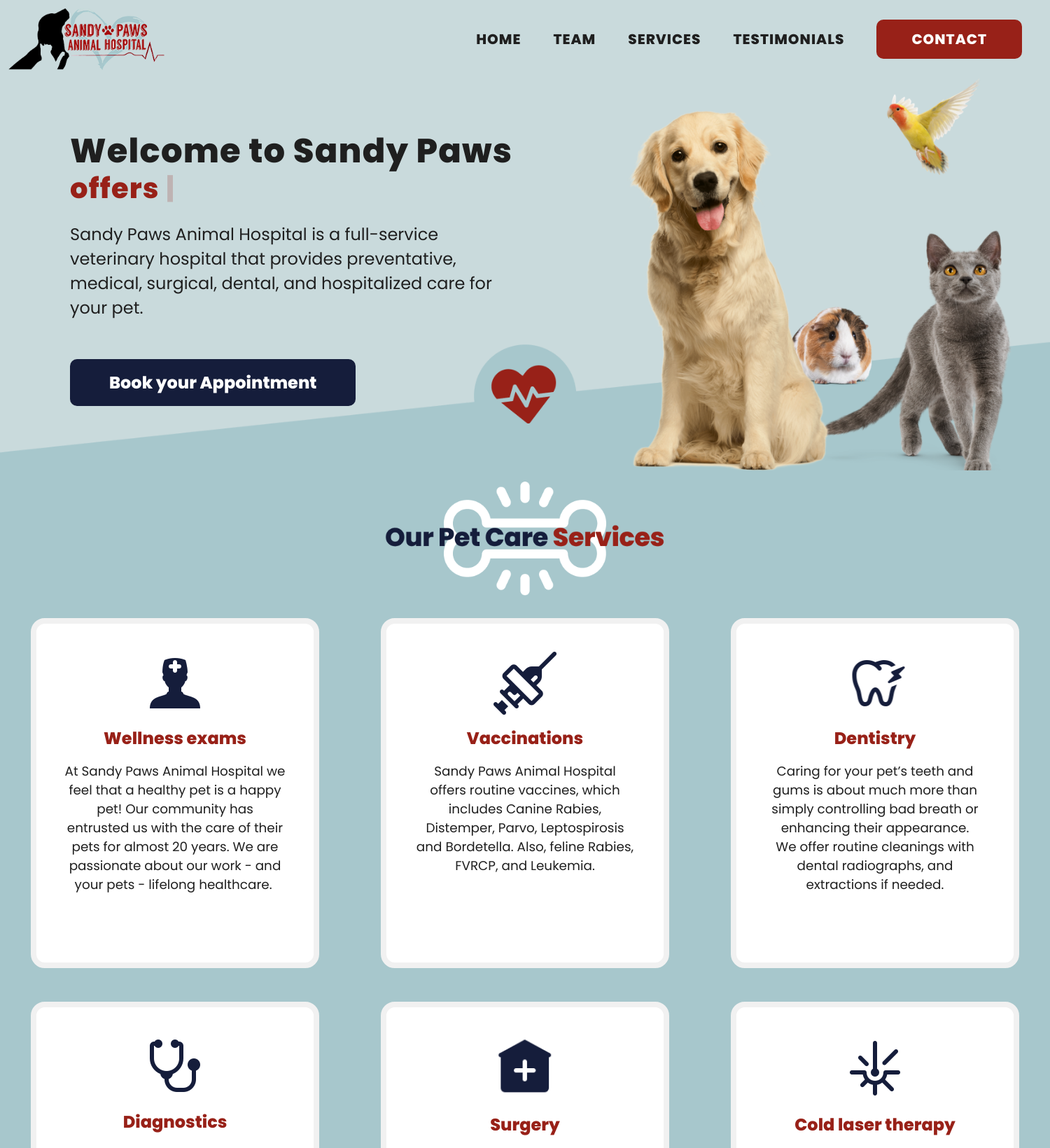
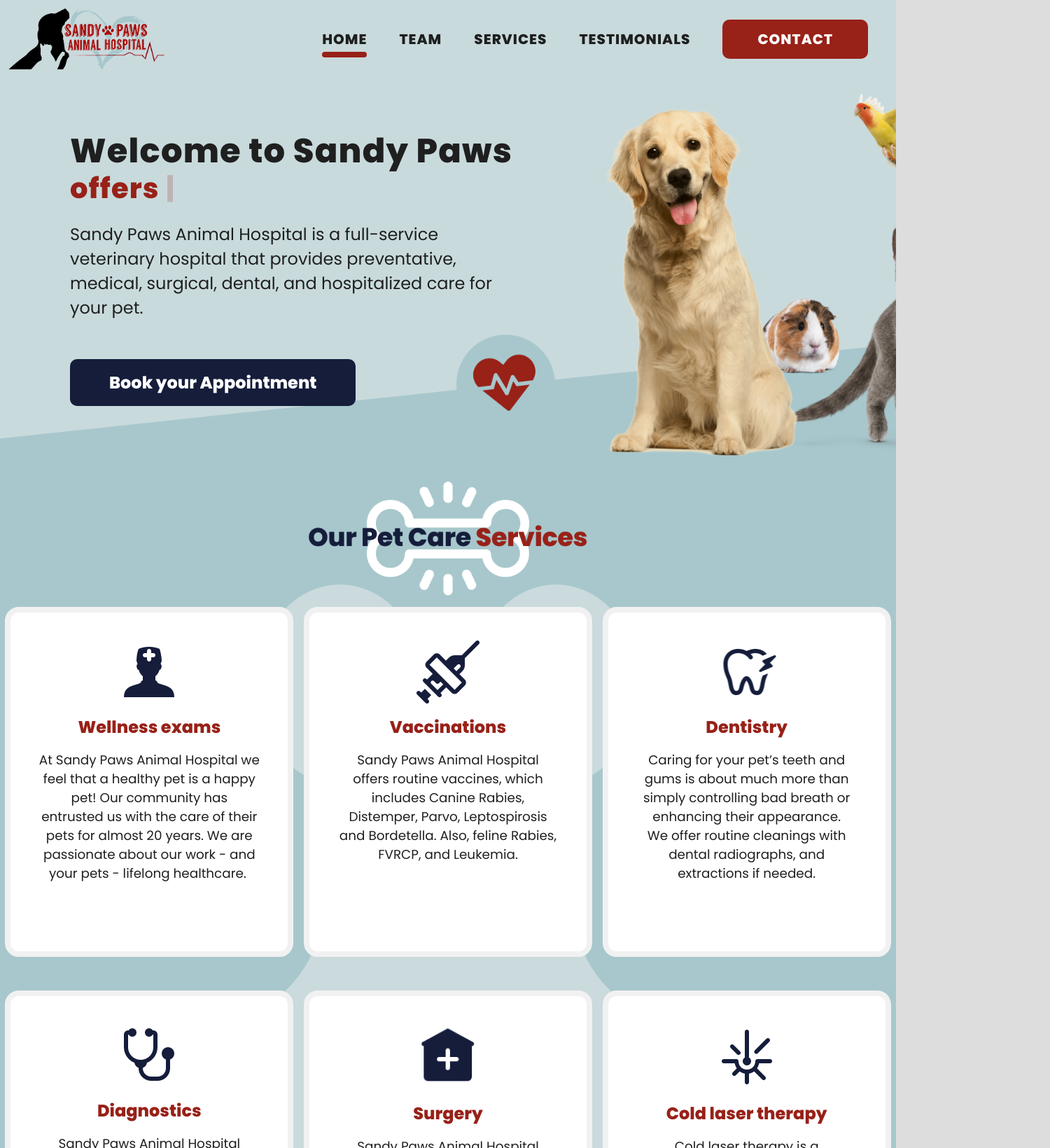
Before and after one commit to Fpitkat/sandy-paws, a React (Create React App) app: page / in a window 1280 px wide. Shown: the top 1640 px of the page at 70% size, 1500 px wide, since content can reach past the window. Built offline with nearby package versions, Linux system fonts and the light colour scheme.

Commit message:
Service Section

```diff
--- a/src/App.css
+++ b/src/App.css
@@ -10,15 +10,16 @@
 
 body {
   font-family: "Poppins", sans-serif;
-  width: 1500px;
+  max-width: 93.75rem;
   margin: 0 auto;
   background-color: #ddd;
   color: #1f1f1f;
+  position: relative;
 }
 
 .section--heading {
-  width: 400px;
-  padding-bottom: 2rem;
+  width: 25rem;
+  padding-bottom: 1rem;
 }
 
 .header {
@@ -26,6 +27,19 @@
   margin: 0 auto;
   background-color: #c9dadc;
 }
+
+/* .sticky .header {
+  position: fixed;
+  top: 0;
+  bottom: 0;
+  width: 100%;
+  height: 9rem;
+  padding-top: 0;
+  padding-bottom: 0;
+  background-color: #535865;
+  z-index: 999;
+  box-shadow: 0 1.2rem 3.2rem rgba(0, 0, 0, 0.03);
+} */
 
 .nav--container {
   display: flex;
@@ -46,10 +60,11 @@
   list-style: none;
   gap: 2.875rem;
   font-size: 1.25em;
-  line-height: 36px;
+  line-height: 2.25rem;
   font-weight: 800;
   align-items: center;
   padding-right: 2em;
+  position: relative;
 }
 
 .contact {
@@ -57,6 +72,18 @@
   padding: 0.5em 2.5em;
   color: white;
   border-radius: 10px;
+}
+
+.nav--selected::after {
+  content: "";
+  position: absolute;
+  top: 2.9rem;
+  height: 8px;
+  width: 4rem;
+  background: #982118;
+  left: 2rem;
+  transform: translateX(-50%);
+  border-radius: 5px;
 }
 
 /* HERO SECTION */
@@ -68,15 +95,15 @@
   background-size: cover;
   background-repeat: no-repeat;
   margin: 0 auto;
-  height: 560px;
+  height: 35rem;
   position: relative;
 }
 
 .hero--text {
   position: absolute;
   width: 40rem;
-  top: 75px;
-  left: 100px;
+  top: 4.7rem;
+  left: 6.25rem;
 }
 
 .hero--title {
@@ -99,18 +126,6 @@
   /* line-height: 1.5; */
 }
 
-/* .text--secondary::before {
-  content: "";
-  position: absolute;
-  top: 0.1rem;
-  height: 8px;
-  width: 5rem;
-  background: #151d3b;
-  left: 3rem;
-  transform: translateX(-50%);
-  border-radius: 5px;
-} */
-
 .hero--book {
   margin-top: 3.5rem;
   display: inline-block;
@@ -122,18 +137,10 @@
   font-weight: 800;
 }
 
-/* .text--dynamic {
-  position: relative;
-} */
-
-/* .text--dynamic::after {
-  content: "";
-  position: absolute;
-  margin-left: 5px;
-  width: 2px;
-  height: 100%;
-  animation: blink 300ms ease infinite;
-} */
+.hero--book:hover {
+  background-color: white;
+  color: #982118;
+}
 
 /* SERVICE SECTION */
 
@@ -143,6 +150,11 @@
   align-items: center;
   background-color: #a7c7cc;
   padding: 1rem 0;
+  background-image: url("/public/Images/paw--big.png");
+  background-size: 75% 75%;
+  background-repeat: no-repeat;
+  background-position: center;
+  /* background-size: contain; */
 }
 
 .service--container {
@@ -157,11 +169,18 @@
   flex-direction: column;
   width: 25.75rem;
   height: 31.25rem;
-  padding: 40px;
+  padding: 2.5rem;
   margin-bottom: 3rem;
-  border-radius: 20px;
+  border-radius: 1.25rem;
   border: 8px solid #f1f1f1;
   background-color: #fff;
+
+  transition: all 0.4s;
+}
+
+.service--card:hover {
+  transform: translateY(-1.1rem);
+  background-color: #c9dadc;
 }
 
 .service--icon {
@@ -190,6 +209,7 @@
   flex-direction: column;
   align-items: center;
   background-color: #a7c7cc;
+  padding-top: 3rem;
 }
 
 .team--container {
@@ -198,22 +218,23 @@
   gap: 2.5rem;
   justify-content: center;
   background-color: #a7c7cc;
-  padding: 1.5rem 0;
+  padding: 1rem 0;
 }
 
 .team--cards {
   display: flex;
   flex-direction: column;
   align-items: center;
+  width: 35%;
   padding: 0.75rem;
   border: 8px solid #f1f1f1;
   background-color: #fff;
-  /* border-radius: 20px; */
+  border-radius: 20px;
 }
 
 .team--img {
-  width: 350px;
-  height: 350px;
+  width: 21.75rem;
+  height: 21.75rem;
   object-fit: cover;
 
   z-index: 2;
@@ -291,5 +312,5 @@
 }
 
 .socail-icon {
-  width: 30px;
+  width: 2rem;
 }
--- a/src/Components/Header.jsx
+++ b/src/Components/Header.jsx
@@ -6,9 +6,9 @@
         src="/Images/logo.png"
         alt="sandy paws logo"
       ></img>
-      <nav className="nav--container container">
+      <nav className="nav--container container sticky">
         <ul>
-          <li className="nav--item">HOME</li>
+          <li className="nav--item nav--selected">HOME</li>
           <li className="nav--item">TEAM</li>
           <li className="nav--item">SERVICES</li>
           <li className="nav--item">TESTIMONIALS</li>
```
Also changed, not shown: public/Images/paw--big.png (added).
